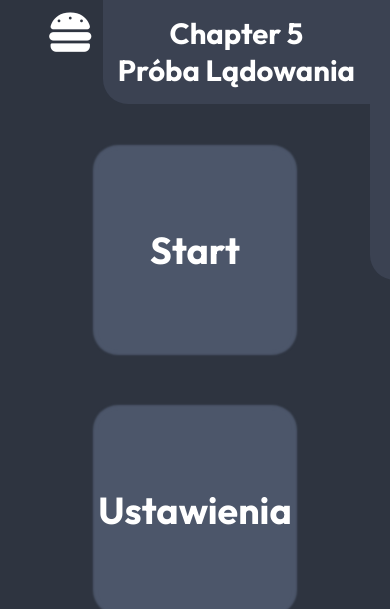
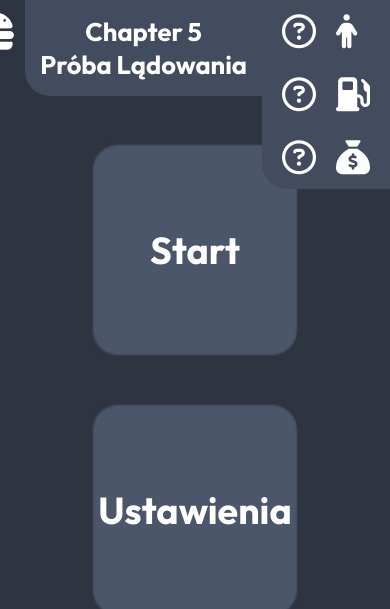
Before and after one commit to Wojtek08/mojeprace, a PHP site: page / in a window 390 px wide. Shown: the top 609 px of the page. Run offline with PHP 8.4, Linux system fonts and the light colour scheme.

Commit message:
23.01.2024

```diff
--- a/GEEK/app.js
+++ b/GEEK/app.js
@@ -16,70 +16,19 @@ burger.addEventListener('click', function() {
     }
 })
 
+let flag = false;
+
+window.addEventListener('beforeunload', function (closingWindow) {
+    if (flag == false) {
+        closingWindow.preventDefault();
+        closingWindow.returnValue = '';
 
 
 
+        var confAlert = "Na pewno chcesz wyjść? Cały postęp zostanie usunięty.";
+        (closingWindow || window).returnValue = confAlert;
+        return confAlert;
 
-
-
-// function diffDiv() {
-//     if (header.className == "") {
-//         let newDiv = document.createElement("div");
-//         newDiv.classList.add("respNav");
-//         headerNav.insertAdjacentElement("afterend", newDiv);
-//         classList.add("resp");
-//     }
-// }
-
-// if ( <= 920) {
-//     // console.log("DUPAAAA");
-
-//     headerNav.removeChild(leftH);
-//     headerNav.removeChild(rightH);
-//     newDiv.appendChild(leftH);
-//     newDiv.appendChild(rightH);
-
-//     header.className.remove();
-
-//     // wyk = true;
-// } else if (window.innerWidth > 920) {
-
-//     newDiv.removeChild(leftH);
-//     newDiv.removeChild(rightH);
-//     headerNav.appendChild(leftH);
-//     headerNav.appendChild(rightH);
-
-//     header.className.add("resp");
-
-//     // wyk = false;
-// }
-
-// let resp = false;
-
-// window.addEventListener("resize", function width() {
-//     // var ScreenWidth = window.innerWidth;
-//     // console.log(ScreenWidth)
-
-//     if (resp == false && window.innerWidth <= 920) {
-
-//     }
-// })
-
-// let resp = false;
-
-// window.addEventListener("resize", function width() {
-//     if (resp == false && window.innerWidth <= 920) {
-//         headerNav.removeChild(leftH);
-//         headerNav.removeChild(rightH)
-//         newDiv.appendChild(leftH);
-//         newDiv.appendChild(rightH);
-//         resp = true;
-//     }
-//     if (resp == true && window.innerWidth > 920) {
-//         newDiv.removeChild(leftH);
-//         newDiv.removeChild(rightH);
-//         headerNav.appendChild(leftH);
-//         headerNav.appendChild(rightH);
-//         resp = false;
-//     }
-// })
+        // nmieskonczonexdxdxdx
+    }
+});
--- a/GEEK/index.php
+++ b/GEEK/index.php
@@ -13,22 +13,26 @@
     <header>
         <section id="header-section">
             <nav id="headerNav">
+                <section id="chapter-burger">
                     <i class="fa-solid fa-burger" id="burger"></i>
+                    <div id="chapter">
+                        <h1>Chapter 5</h1>
+                        <h1>Próba Lądowania</h1>
+                    </div>
+                </section>
+
+                <section id="resources">
                     <ul id="left-header-container">
                         <li><i class="fa-regular fa-circle-question"></i></li>
                         <li><i class="fa-regular fa-circle-question"></i></li>
                         <li><i class="fa-regular fa-circle-question"></i></li>
                     </ul>
-                <div id="chapter">
-                    <h1>Chapter 5</h1>
-                    <h1>Próba Lądowania</h1>
-                </div>
                     <ul id="right-header-container">
                         <li><i class="fa-solid fa-person"></i></li>
                         <li><i class="fa-solid fa-gas-pump"></i></li>
                         <li><i class="fa-solid fa-sack-dollar"></i></li>
                     </ul>
-
+                </section>
             </nav>
         </section>
     </header>
--- a/GEEK/style.css
+++ b/GEEK/style.css
@@ -13,6 +13,7 @@ body {
 :root {
     --background-color: #2e3440;
     --header-color: #3b4252;
+    --chapter-background-color: #434c5e;
     --main-containers-color: #4c566a;
     --font-family: "Outfit", Segoe UI, sans-serif;
 }
@@ -27,7 +28,9 @@ body {
     position: relative;
 }
 
-/* ------------- HEADER ------------- */
+/* ---------------------------------------------------- */
+/* ---------------------- HEADER ---------------------- */
+/* ---------------------------------------------------- */
 
 header {
     background-color: var(--header-color);
@@ -48,61 +51,105 @@ header {
     align-items: center;
 }
 
+#header-section #chapter-burger #chapter {
+    background-color: var(--chapter-background-color);
+    font-size: 1.7rem;
+    position: relative;
+    top: 20px;
+    border-radius: 10px;
+    padding: 10px 20px 12px;
+    text-align: center;
+}
+
 #header-section nav h1 {
     margin: 0px;
     white-space: nowrap;
 }
 
-#header-section nav ul {
+#header-section #resources {
+    display: flex;
+    flex-direction: row;
+    justify-content: space-between;
+    width: fit-content;
+    gap: 30px;
+}
+
+#header-section nav #resources ul {
     display: flex;
     justify-content: center;
     padding: 0px;
-    margin: 0px;
 }
 
-#left-header-container,#right-header-container {
-    width: 30%
+#header-section nav #resources ul li {
+    list-style-type: none;
+    font-size: 2rem;
+    margin: 0px 10px;
 }
 
-#header-section nav ul li {
-    list-style-type: none;
-    display: inline-block;
-    padding: 20px 10px;
-    margin: 0px 20px;
-    font-size: 40px;
-    user-select: none;
-    display: flex;
-    justify-content: center;
-    align-items: center;
-}
-
-
-#header-section #chapter {
-    background-color: var(--header-color);
-    font-size: 25px;
-    position: relative;
-    top: 20px;
-    height: 100px;
-    border-bottom-left-radius: 10px;
-    border-bottom-right-radius: 10px;
-    padding: 5px 20px;
-    text-align: center;
-}
 
 #burger {
     display: none;
 }
 
 @media only screen and (max-width: 920px) {
-    #header-section #chapter {
-        top: 0px;
-        padding: 0px;
-        height: fit-content;
-        margin: 15px
+    header {
+        display: flex;
+        position: fixed;
+        top: 0;
+        width: fit-content;
+        margin: 0px 0px 0px auto;
+        border-bottom-left-radius: 25px;
+        background-color: rgba(0, 0, 0, 0);
+        /* transform: translateX(120px); */
+        transition: 0.2s ease transform;
+        right: 0;
     }
+    header.open {
+        transform: translateX(0px);
+        right: 0px
+    }
+    #header-section #chapter-burger {
+        display: flex;
+        flex-direction: row;
+    }
+    #header-section #chapter-burger #chapter {
+        margin: 0px;
+        padding: 15px;
+        position: static;
+        align-self: flex-start;
+        border-radius: 0px;
+        font-size: 1.5rem;
+        border-bottom-left-radius: 25px;
+    }
+    #header-section nav {
+        align-items: flex-start;
+    }
+    #header-section nav #resources {
+        padding: 10px;
+        gap: 0px;
+        font-size: 2rem;
+        background-color: var(--chapter-background-color);
+        border-bottom-left-radius: 25px;
+    }
+    #header-section nav #resources ul {
+        flex-direction: column;
+        width: fit-content;
+        gap: 20px;
+        margin: 0px;
+    }
+    #burger {
+        display: block;
+        font-size: 2.5rem;
+        margin: 10px 10px;
+        cursor: pointer;
+    }
+
 }
 
-/* ------------- MAIN ------------- */
+
+/* ---------------------------------------------------- */
+/* ----------------------- MAIN ----------------------- */
+/* ---------------------------------------------------- */
 
 #main-section {
     display: flex;
@@ -123,12 +170,6 @@ header {
     font-size: 25px;
 }
 
-/* #main-section div h1 {
-    margin: 10px 0px 20px 10px;
-} */
-
-
-
 @media only screen and (max-width: 1000px) {
     #main-section {
         flex-direction: column;
@@ -138,7 +179,15 @@ header {
     }
 }
 
-/* ------------- FOOTER ------------- */
+@media only screen and (max-width: 920px) {
+    main {
+        margin-top: 150px;
+    }
+}
+
+/* ---------------------------------------------------- */
+/* ---------------------- FOOTER ---------------------- */
+/* ---------------------------------------------------- */
 
 @media only screen and (max-width: 600px) {
     #main-section {
@@ -154,71 +203,3 @@ header {
 }
 
 /* ------------------------------------ */
-
-@media only screen and (max-width: 920px) {
-    header {
-        display: flex;
-        position: fixed;
-        top: 0;
-        width: fit-content;
-        margin: 0px 0px 0px auto;
-        border-bottom-left-radius: 25px;
-        background-color: rgba(0, 0, 0, 0);
-        transform: translateX(180px);
-        right: 0px;
-    }
-    header.open {
-        transform: translateX(0px);
-        right: 0px
-    }
-    #left-header-container {
-        order: 1
-    }
-    #right-header-container {
-        order: 2
-    }
-    #header-section #chapter {
-        /* position: absolute; */
-        /* left: 0px; */
-        /* top: 0; */
-        margin: 0px;
-        padding: 15px;
-        align-self: flex-start;
-        border-radius: 0px;
-        border-bottom-left-radius: 25px;
-    }
-    #header-section nav ul {
-        flex-direction: column;
-        width: fit-content;
-        gap: 20px;
-        background-color: var(--header-color);
-    }
-    #header-section nav ul:first-of-type {
-        border-bottom-left-radius: 25px;
-    }
-    #burger {
-        display: block;
-        align-self: flex-start;
-        /* position: absolute; */
-        /* right: 215px; */
-        font-size: 45px;
-        margin: 10px 10px;
-        cursor: pointer;
-    }
-
-
-    main {
-        margin-top: 150px;
-    }
-}
-
-/* @media only screen and (max-width: 540px) {
-    #header-section nav {
-        flex-direction: column;
-        justify-content: center;
-    }
-    #header-section nav ul {
-        display: flex;
-        flex-direction: column;
-    }
-} */
```
Lines whose indentation alone changed are shown as unchanged.
